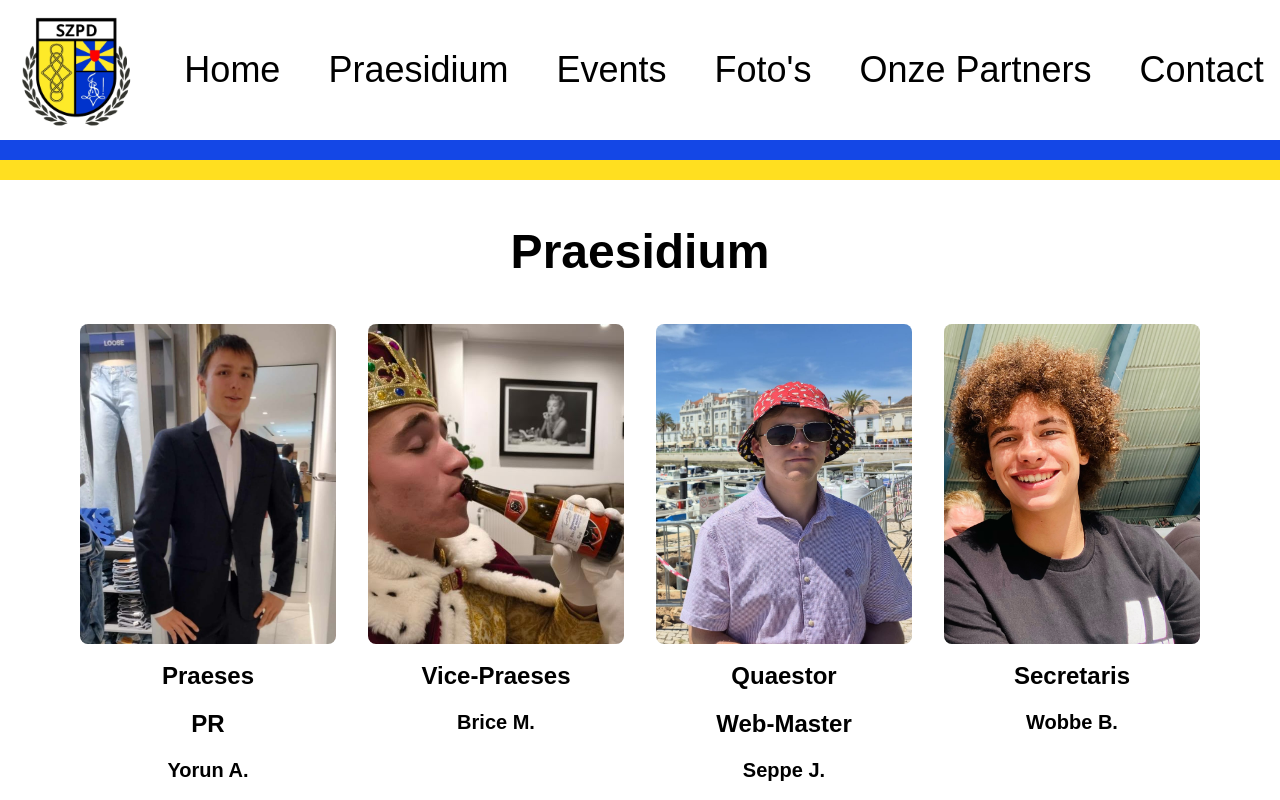
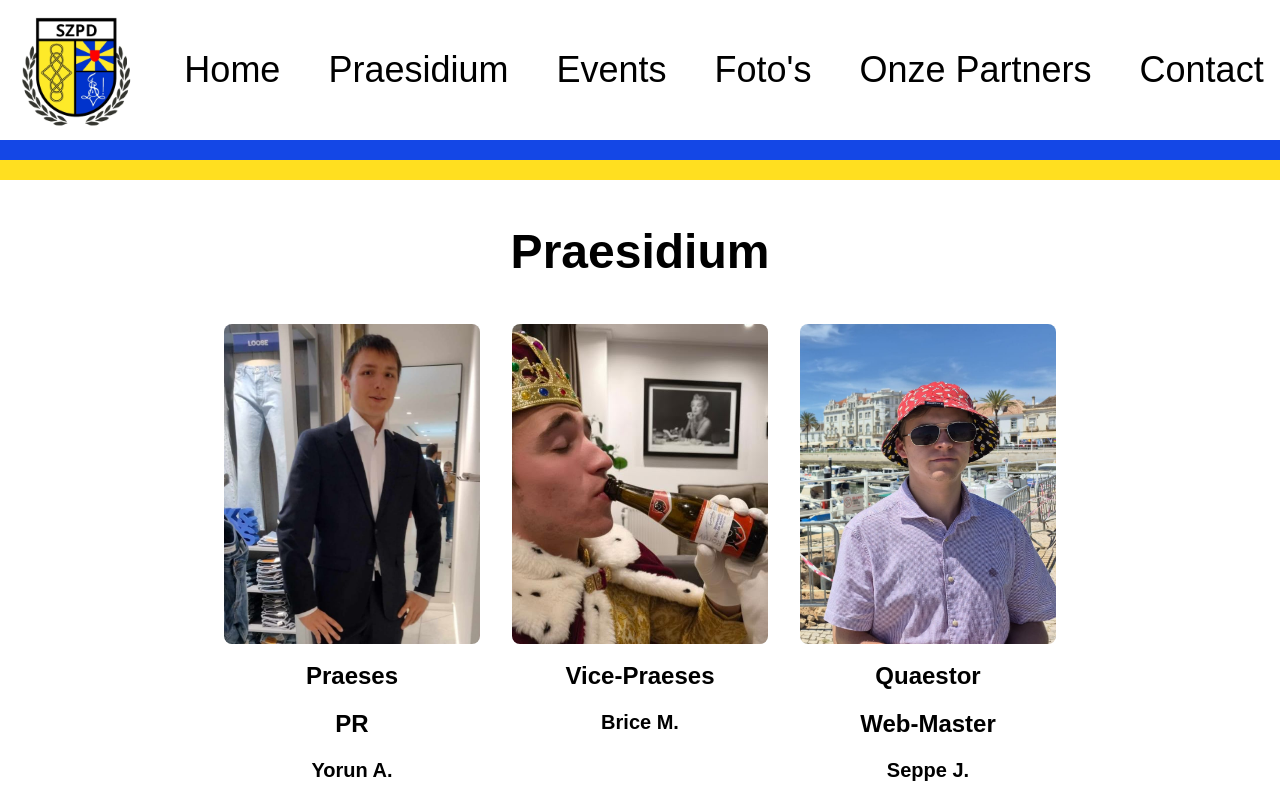
Before and after one commit to seppejoije-ux/seppejoije-ux.github.io, a Next.js app: page /praesidium in a window 1280 px wide. Shown: the top 800 px of the page. Built offline with nearby package versions, Linux system fonts and the light colour scheme.

Commit message:
Beschrijving van je wijziging

```diff
--- a/app/fotos/page.tsx
+++ b/app/fotos/page.tsx
@@ -1,8 +1,7 @@
 export default function Fotos() {
   return (
   <main className="w-full flex-1 min-h-screen bg-white text-black max-w-7xl mx-auto px-4 sm:px-10 py-8 lg:py-12">
-      <h1 className="text-4xl sm:text-5xl font-bold text-center mb-8 lg:mb-12">Foto&apos;s</h1>
-      <p className="text-4xl sm:text-5xl font-bold text-center mb-8 lg:mb-12">under construction</p>
+      <h1 className="text-4xl sm:text-5xl font-bold text-center mb-8 lg:mb-12">under construction</h1>
 
 
 
--- a/app/praesidium/page.tsx
+++ b/app/praesidium/page.tsx
@@ -1,15 +1,14 @@
 export default function Praesidium() {
-  // Gsm: precies 2 per rij (50% min halve gap). Vanaf sm: vaste breedte.
-  const card =
-    "text-center w-[calc(50%-0.5rem)] sm:w-56 lg:w-64";
+  // Gsm: precies 2 per rij. Vanaf sm: vaste breedte per kaart.
+  const card = "text-center w-[calc(50%-0.5rem)] sm:w-56 lg:w-64";
   const img = "w-full aspect-[4/5] object-cover rounded-lg";
 
   return (
-    <main className="min-h-screen bg-white text-black px-4 sm:px-10 lg:px-20 py-8 lg:py-12">
+    <main className="min-h-screen bg-white text-black px-4 sm:px-10 py-8 lg:py-12">
       <h1 className="text-4xl sm:text-5xl font-bold text-center mb-8 lg:mb-12">Praesidium</h1>
 
-      {/* Vaste gap en vaste kaartbreedte: de kaarten wrappen, ze spreiden zich niet uit */}
-      <div className="flex flex-wrap justify-center gap-4 sm:gap-8 mb-8 lg:mb-16">
+      {/* max-w = 3 kaarten + 2 gaps, zodat er nooit meer dan 3 naast elkaar staan */}
+      <div className="flex flex-wrap justify-center gap-4 sm:gap-8 mx-auto mb-8 lg:mb-16 max-w-[calc(3*14rem+2*2rem)] lg:max-w-[calc(3*16rem+2*2rem)]">
         <div className={card}>
           <img src="/Yorun.jpg" alt="Yorun A." className={img} />
           <p className="text-lg sm:text-2xl font-bold mt-2 sm:mt-4">Praeses</p>
```
